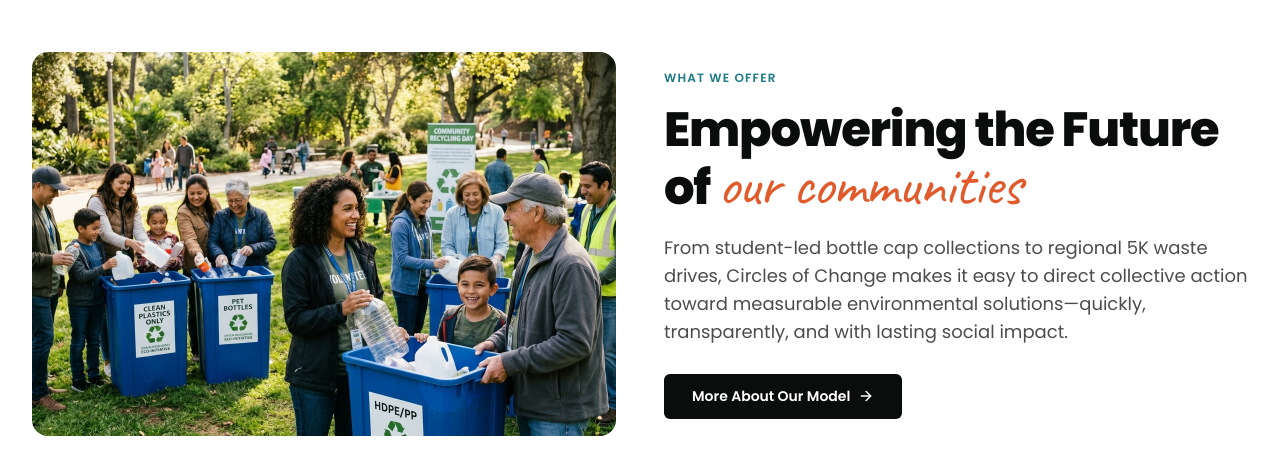
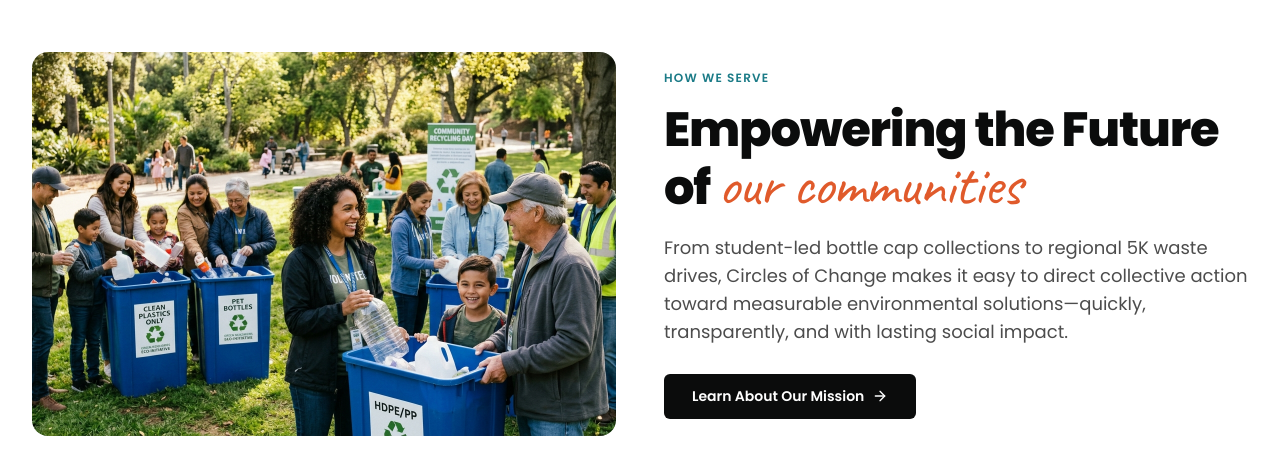
Before and after one commit to jonathan-thoms/Circle-of-changes, a Next.js app: page / in a window 1280 px wide. Shown: the part 819-1276 px from the top of the page. Built offline with nearby package versions, Linux system fonts and the light colour scheme.

Commit message:
Update Impact Pillars tag to 'HOW WE SERVE' and button to 'Learn About Our Mission'

```diff
--- a/src/components/sections/ImpactPillars.tsx
+++ b/src/components/sections/ImpactPillars.tsx
@@ -65,7 +65,7 @@ export default function ImpactPillars({ pillars }: ImpactPillarsProps) {
           {/* Right: Editorial Narrative with Coral Script Accent */}
           <div className="lg:col-span-6 space-y-5">
             <div className="text-xs font-semibold uppercase tracking-widest text-earth-teal">
-              What We Offer
+              HOW WE SERVE
             </div>
 
             <h2 className="text-3xl sm:text-4xl lg:text-5xl font-extrabold font-poppins text-earth-dark leading-tight tracking-tight">
@@ -84,7 +84,7 @@ export default function ImpactPillars({ pillars }: ImpactPillarsProps) {
                 href="/about"
                 className="btn-earth-primary"
               >
-                <span>More About Our Model</span>
+                <span>Learn About Our Mission</span>
                 <ArrowRight className="w-4 h-4" />
               </Link>
             </div>
```
